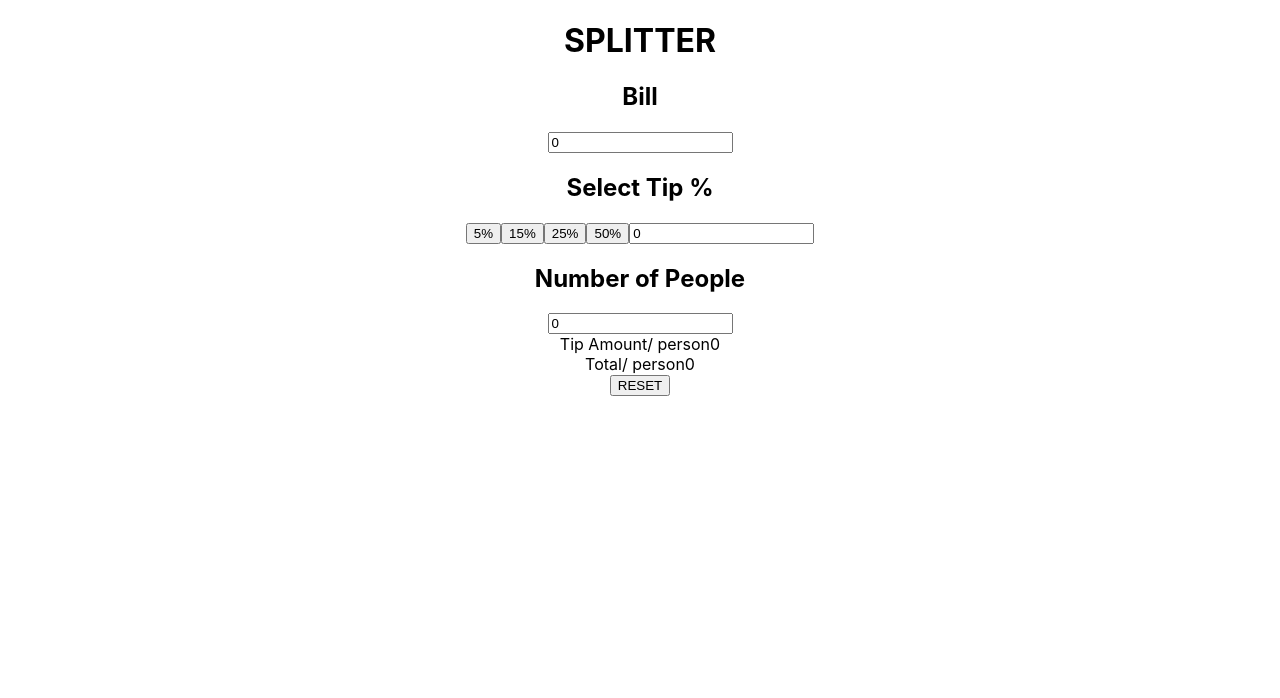
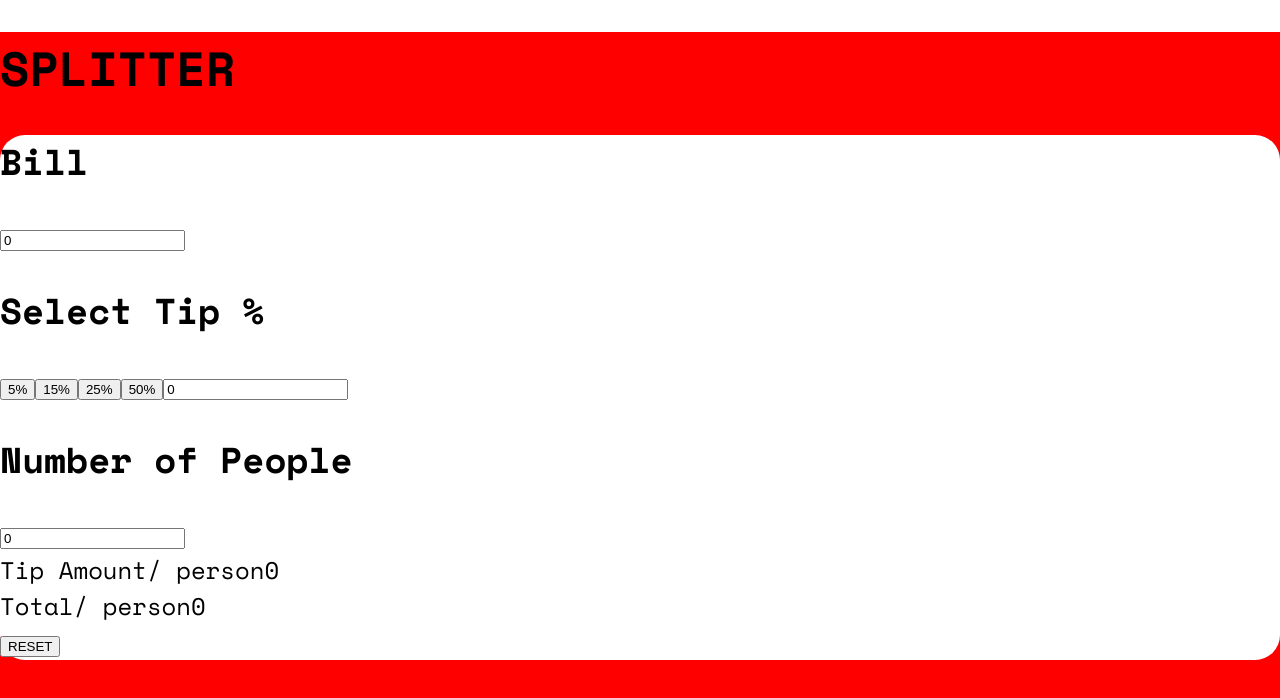
Before and after one commit to puyanwei/fe-practice, a React (Create React App) app: page /tip-calculator in a window 1280 px wide. Shown: the top 698 px of the page. Built offline with nearby package versions, Linux system fonts and the light colour scheme.

Commit message:
Add styled components, css variables

```diff
--- a/package.json
+++ b/package.json
@@ -11,11 +11,12 @@
     "@types/react": "^17.0.26",
     "@types/react-dom": "^17.0.9",
     "@types/react-router-dom": "^5.3.0",
-    "@types/styled-components": "^5.1.14",
+    "@types/styled-components": "^5.1.15",
     "react": "^17.0.2",
     "react-dom": "^17.0.2",
     "react-router-dom": "^5.3.0",
     "react-scripts": "4.0.3",
+    "styled-components": "^5.3.1",
     "typescript": "^4.4.3",
     "web-vitals": "^1.1.2"
   },
--- a/public/index.html
+++ b/public/index.html
@@ -10,6 +10,12 @@
       content="Web site created using create-react-app"
     />
     <link rel="apple-touch-icon" href="%PUBLIC_URL%/logo192.png" />
+    <link rel="preconnect" href="https://fonts.googleapis.com" />
+    <link rel="preconnect" href="https://fonts.gstatic.com" crossorigin />
+    <link
+      href="https://fonts.googleapis.com/css2?family=Space+Mono:wght@400;700&display=swap"
+      rel="stylesheet"
+    />
     <!--
       manifest.json provides metadata used when your web app is installed on a
       user's mobile device or desktop. See https://developers.google.com/web/fundamentals/web-app-manifest/
--- a/src/App.css
+++ /dev/null
@@ -1,3 +0,0 @@
-.App {
-  text-align: center;
-}
--- a/src/App.tsx
+++ b/src/App.tsx
@@ -1,5 +1,4 @@
 import { BrowserRouter, Route, Switch } from "react-router-dom";
-import "./App.css";
 import HomePage from "./pages/HomePage";
 import NotFoundPage from "./pages/NotFoundPage";
 import TipCalculatorPage from "./pages/TipCalculatorPage";
--- a/src/index.tsx
+++ b/src/index.tsx
@@ -1,7 +1,7 @@
 import React from "react";
 import ReactDOM from "react-dom";
 import "./index.css";
-import "./styles.css";
+import "./styles/styles.css";
 import App from "./App";
 import reportWebVitals from "./reportWebVitals";
 
--- a/src/pages/TipCalculatorPage.tsx
+++ b/src/pages/TipCalculatorPage.tsx
@@ -1,5 +1,7 @@
 import { ChangeEvent, MouseEvent, useState } from "react";
+import styled from "styled-components";
 import TCButton from "../components/tip-calculator/TCButton";
+import { size, colours } from "../styles/variables";
 
 const TipCalculatorPage = () => {
   const [tip, setTip] = useState(0);
@@ -36,9 +38,9 @@ const TipCalculatorPage = () => {
   };
 
   return (
-    <div>
+    <Layout>
       <h1>SPLITTER</h1>
-      <main>
+      <Card>
         <h2>Bill</h2>
         <input
           type="number"
@@ -85,9 +87,24 @@ const TipCalculatorPage = () => {
             RESET
           </button>
         </div>
-      </main>
-    </div>
+      </Card>
+    </Layout>
   );
 };
 
+const Layout = styled.div`
+  height: 100vh;
+  @media (min-width: 0px) and (max-width: ${size.mobileL}) {
+    background-color: ${colours.cyan};
+  }
+  @media (min-width: ${size.tablet}) and (max-width: ${size.desktop}) {
+    background-color: red;
+  }
+`;
+
+const Card = styled.main`
+  background: white;
+  border-radius: 25px;
+`;
+
 export default TipCalculatorPage;
--- a/src/styles.css
+++ b/src/styles/styles.css
@@ -7,4 +7,6 @@
 html,
 body {
   height: 100%;
+  font-family: "Space Mono", monospace;
+  font-size: 24px;
 }
--- /dev/null
+++ b/src/styles/variables.ts
@@ -0,0 +1,29 @@
+export const size = {
+  mobileS: "320px",
+  mobileM: "375px",
+  mobileL: "425px",
+  tablet: "768px",
+  laptop: "1024px",
+  laptopL: "1440px",
+  desktop: "2560px",
+};
+
+export const colours = {
+  cyan: "hsl(185deg 41% 84%)",
+  darkCyan: "hsl(183, 100%, 15%)",
+  greyCyan: "hsl(186, 14%, 43%)",
+  greyerCyan: "hsl(184, 14%, 56%)",
+  lightGreyCyan: "hsl(185, 41%, 84%)",
+  lighterGreyCyan: "hsl(189, 41%, 97%)",
+  white: "hsl(0, 0%, 100%)",
+};
+
+export const weights = {
+  normal: 400,
+  dark: 500,
+  bold: 700,
+};
+
+export const fontSize = {
+  normal: "24px",
+};
```
Also changed, not shown: 1 other file (tests, documents, lock files or other folders).
